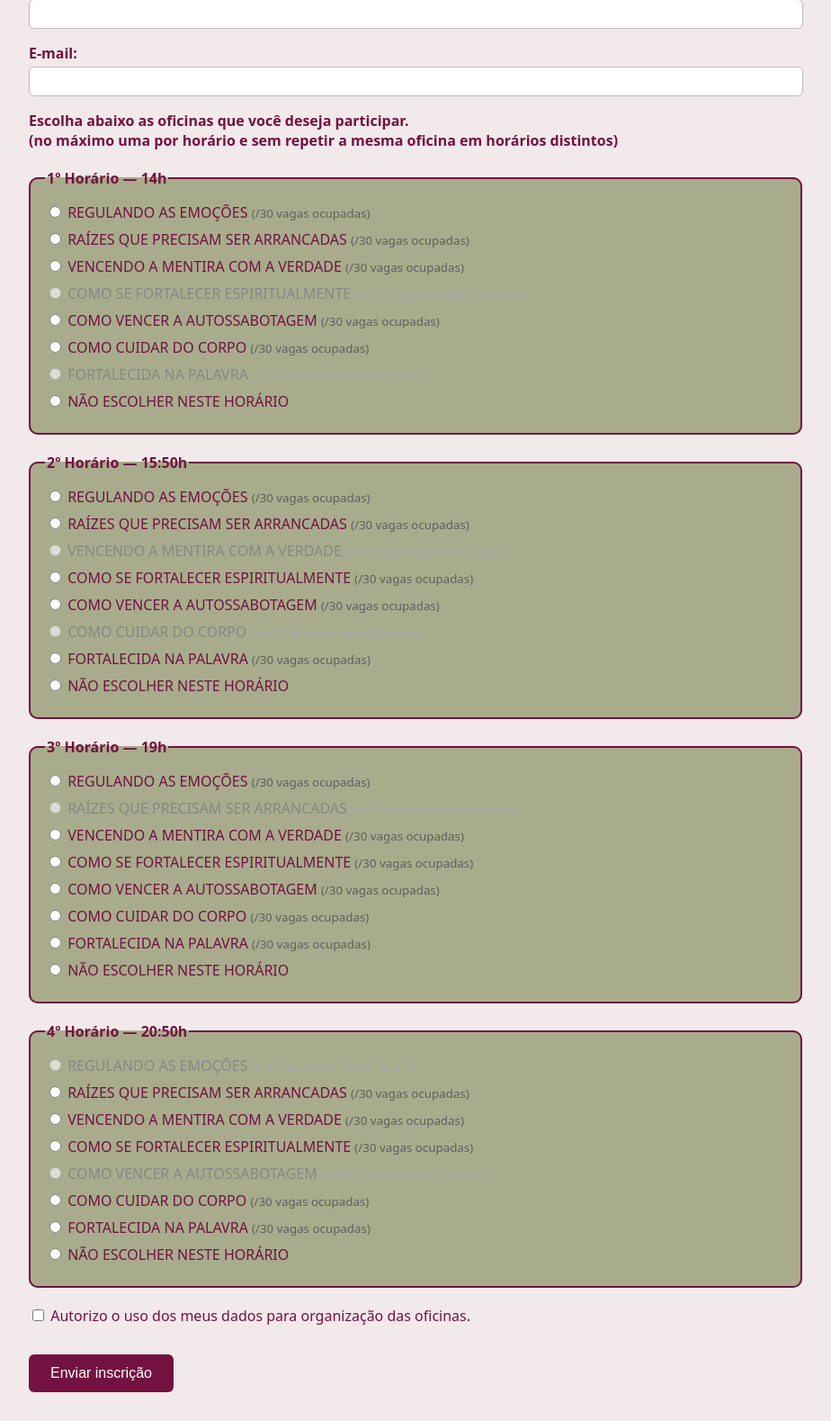
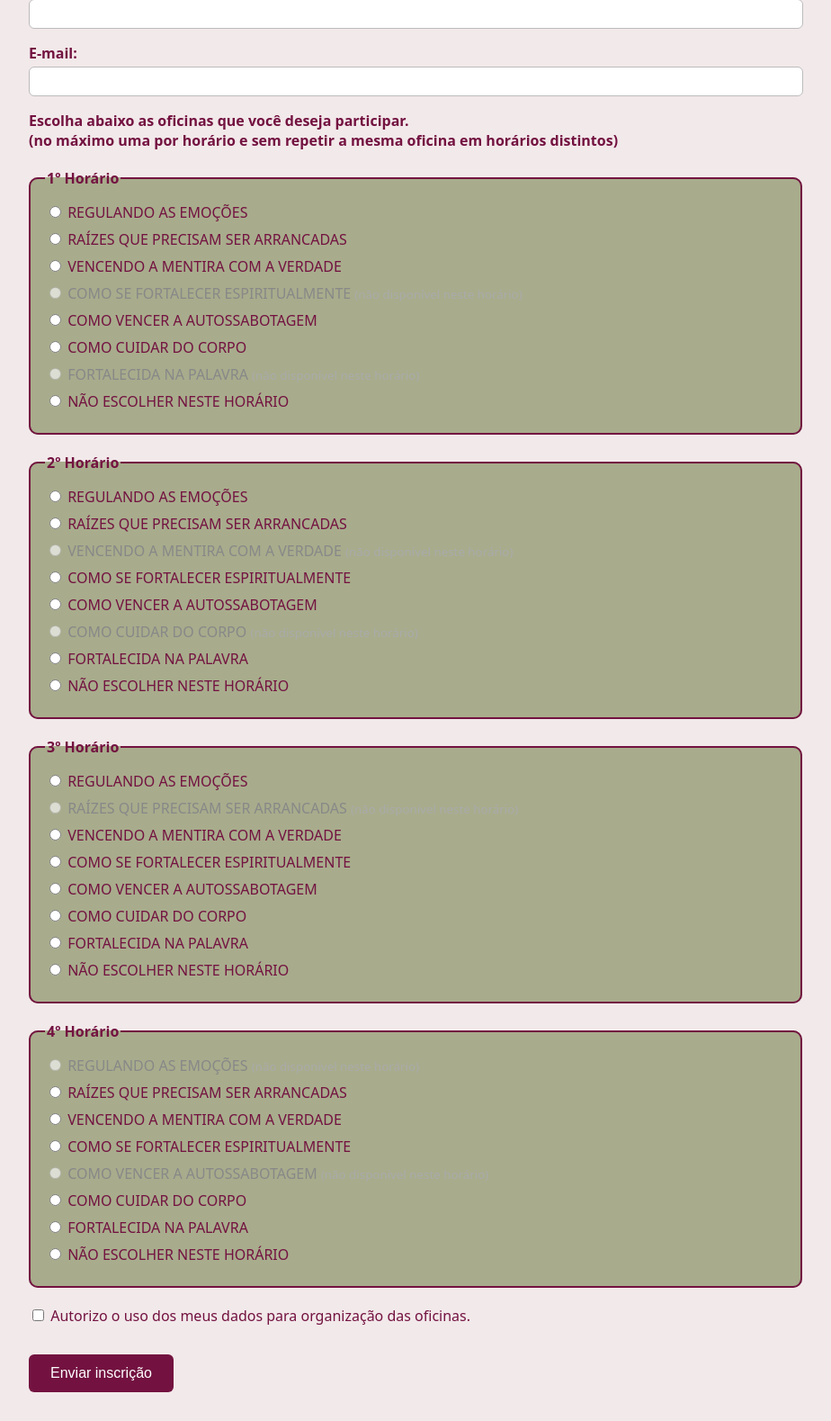
Before and after one commit to pedrodamiao/conferenciamulheresfortes, a Flask app: page / in a window 1280 px wide. Shown: the part 289-1868 px from the top of the page at 90% size, without its empty margins (178-1102 px from the left). Run offline with Flask 3, Linux system fonts and the light colour scheme; data comes from the database, SQL or seed files in the repository; data that the repository does not hold is empty.

Commit message:
Update index.html

```diff
--- a/templates/index.html
+++ b/templates/index.html
@@ -129,7 +129,7 @@
 
     {% for slot in slots %}
       <fieldset class="slot">
-        <legend>{{ loop.index }}º Horário — {{ slot.hora }}</legend>
+        <legend>{{ loop.index }}º Horário</legend>
         <div class="oficinas">
           {% for w in workshops %}
             {% if w["name"] not in slot.bloqueadas %}
@@ -142,7 +142,6 @@
                        data-slot-id="{{ slot.id }}"
                        onchange="updateSlots()">
                 {{ w["name"] }}
-                <small class="muted">({{ w["registered"] }}/{{ w["capacity"] }} vagas ocupadas)</small>
               </label>
             {% else %}
               <label class="bloqueada">
```
